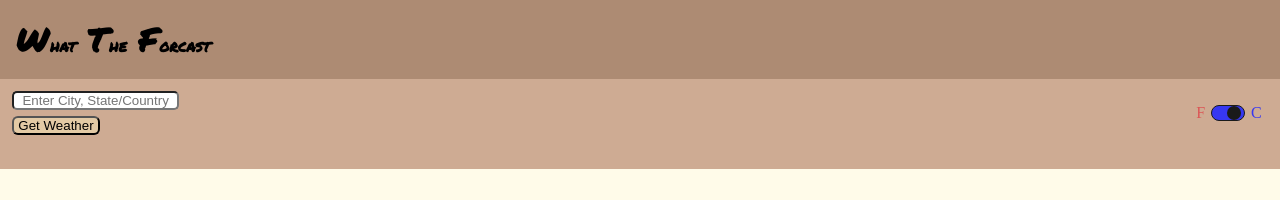
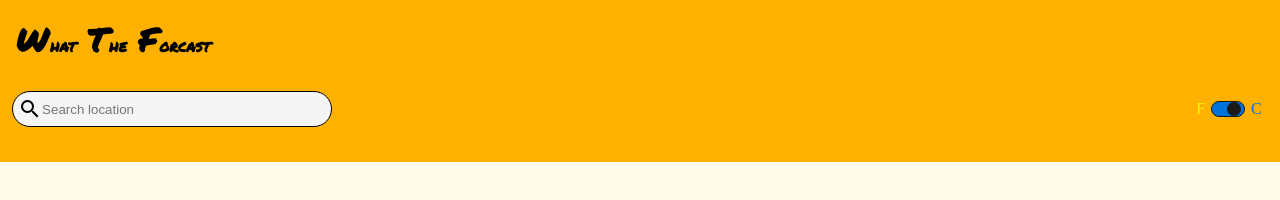
Before and after one commit to palmerusaf/weather-app, a website built with webpack: page src/index.html in a window 1280 px wide. Shown: the top 200 px of the page. Built offline with nearby package versions, Linux system fonts and the light colour scheme.

Commit message:
redesign search bar

```diff
--- a/src/index.html
+++ b/src/index.html
@@ -4,6 +4,10 @@
     <meta charset="UTF-8" />
     <meta http-equiv="X-UA-Compatible" content="IE=edge" />
     <meta name="viewport" content="width=device-width, initial-scale=1.0" />
+    <link
+      rel="stylesheet"
+      href="https://fonts.googleapis.com/icon?family=Material+Icons+Outlined"
+    />
     <title>Weather App</title>
   </head>
   <body class="flex-col">
@@ -17,15 +21,19 @@
     </h1>
     <div class="flex-col form-container">
       <form class="form flex">
-        <div class="flex-col">
+        <div class="flex search-bar">
           <input
-            class="form__input-box"
+            class="search-bar__submit-button material-icons-outlined"
+            type="submit"
+            value="search"
+          />
+          <input
+            class="search-bar__input-box"
             type="text"
-            placeholder="Enter City, State/Country"
+            placeholder="Search location"
             name="location"
             autocomplete="off"
           />
-          <input class="form__submit" type="submit" value="Get Weather" />
         </div>
         <span class="unit-toggle flex">
           <span class="unit-toggle__letter unit-toggle__letter--F">F</span>
--- a/src/style.scss
+++ b/src/style.scss
@@ -3,11 +3,11 @@
   src: url("./fonts/PermanentMarker-Regular.ttf");
 }
 
-$color-C: rgb(55, 55, 241);
-$color-F: rgb(219, 85, 85);
+$color-C: #0073db;
+$color-F: #fff100;
 $toggle-outline: rgb(26, 26, 26);
-$title-color: #ad8b73;
-$form-area-color: #ceab93;
+$title-color: #feb101;
+$form-area-color: #feb101;
 $button-color: #e3caa5;
 $button-color-hover: #fffbe9;
 $display-msg-transition: 700ms;
@@ -64,6 +64,31 @@ body {
     align-self: flex-start;
     &:hover {
       background-color: $button-color-hover;
+    }
+  }
+}
+
+.search-bar {
+  background-color: whitesmoke;
+  padding: 0.3em;
+  width: 20em;
+  border: solid 1px black;
+  border-radius: 50px;
+  &__submit-button {
+    border: none;
+    background: none;
+    &:focus,
+    &:hover {
+      outline: none;
+      transition: 300ms;
+      transform: scale(1.2);
+    }
+  }
+  &__input-box {
+    border: none;
+    background: none;
+    &:focus {
+      outline: none;
     }
   }
 }
```
Also changed, not shown: dist/index.html, dist/main.js.
